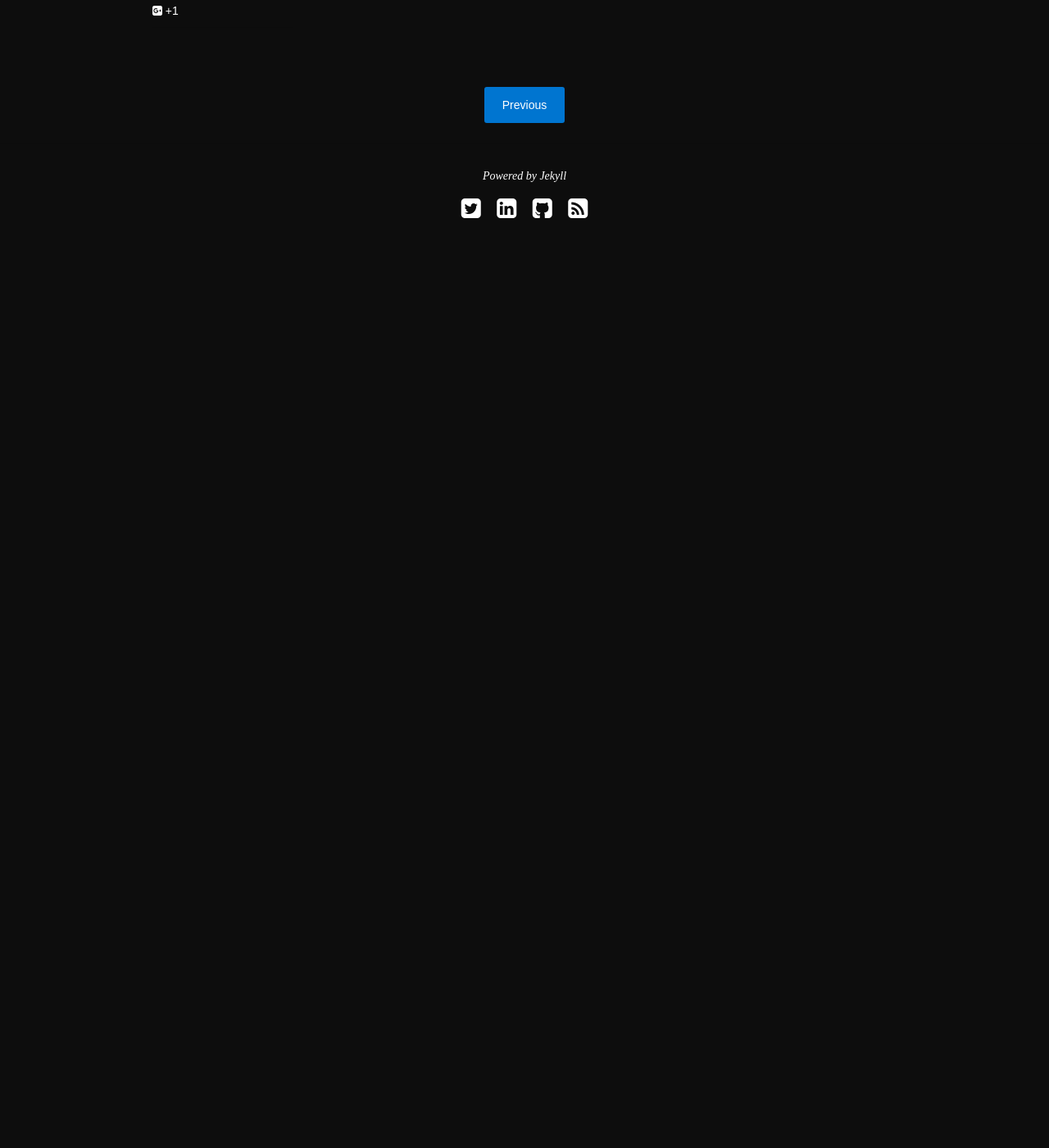
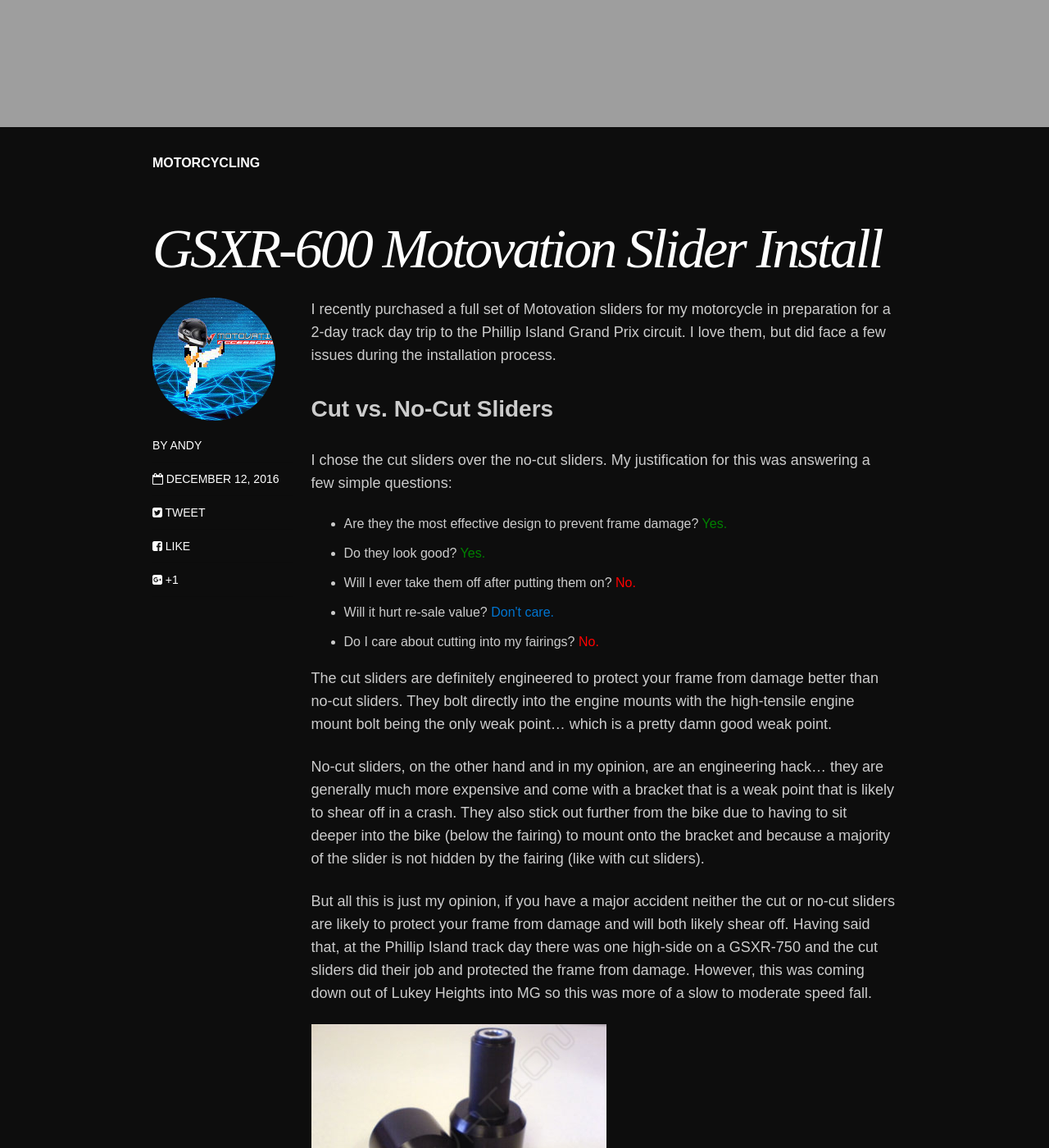
Before and after one commit to brooms/brooms.github.io, a Jekyll site: the page built from _posts/blog/2016-12-12-motovation-sliders.md, in a window 1280 px wide and 1400 px high, scrolled down 958 px. Shown: the whole window at 82% size. Built offline with Jekyll 4.4.1, drawn with Linux system fonts in a browser that asks for light colours; nearby versions of some CDN libraries; before the commit the page ends 1324 px from its top, so only the background shows below that; some of the changed text lies outside the part shown.

Commit message:
Modified slider install post

```diff
--- a/_posts/blog/2016-12-12-motovation-sliders.md
+++ b/_posts/blog/2016-12-12-motovation-sliders.md
@@ -8,10 +8,55 @@
 share: true
 tags: [motorcycling]
 image:
-  feature:
+  feature: slider_header.jpg
 ---
 
 I recently purchased a full set of Motovation sliders for my motorcycle in preparation for a 2-day track day trip to the Phillip Island Grand Prix circuit. I love them, but did face a few issues during the installation process.
 
+### Cut vs. No-Cut Sliders
 
-More to come...
+I chose the cut sliders over the no-cut sliders. My justification for this was answering a few simple questions:
+
+- Are they the most effective design to prevent frame damage? <font color="green" font-weight="bold">Yes.</font>
+- Do they look good? <font color="green" font-weight="bold">Yes.</font>
+- Will I ever take them off after putting them on? <font color="red" font-weight="bold">No.</font>
+- Will it hurt re-sale value? <font color="#0075d0" font-weight="bold">Don't care.</font>
+- Do I care about cutting into my fairings? <font color="red" font-weight="bold">No.</font>
+
+The cut sliders are definitely engineered to protect your frame from damage better than no-cut sliders. They bolt directly into the engine mounts with the high-tensile engine mount bolt being the only weak point... which is a pretty damn good weak point.
+
+No-cut sliders, on the other hand and in my opinion, are an engineering hack... they are generally much more expensive and come with a bracket that is a weak point that is likely to shear off in a crash. They also stick out further from the bike due to having to sit deeper into the bike (below the fairing) to mount onto the bracket and because a majority of the slider is not hidden by the fairing (like with cut sliders).
+
+But all this is just my opinion, if you have a major accident neither the cut or no-cut sliders are likely to protect your frame from damage and will both likely shear off. Having said that, at the Phillip Island track day there was one high-side on a GSXR-750 and the cut sliders did their job and protected the frame from damage. However, this was coming down out of Lukey Heights into MG so this was more of a slow to moderate speed fall.
+
+![alt text](../../images/gsxr600-sliders.jpg "Cut sliders from Motovation")
+
+The Motovation cut sliders are great, I bought them after reading lots of motorcycling forums with many people recommending them. They ship via express post for a moderate fee to Australia. It was fast and painless to get them. They look good and have a nice low-profile shape. Would I buy them again? Yes, most definitely. I actually purchased the Axle and Fork sliders too.
+
+### Installation
+
+#### Tools Required
+
+- Socket set (removal of stuff)
+- Screwdriver set (for fairing removal)
+- Hex key set (fairing and engine mount bolt removal)
+- 9mm drill head (for accurately marking the fairing)
+- Driver
+- Hole Saw Arbour
+- 32mm Hole Saw
+- Duct Tape
+- Retractable Utility Knife
+- Bottle Jack or Scissor Jack (for supporting the engine, preventing potential slipping when one engine mount bolt is out)
+- Blue Loctite (or similar)
+
+### Step 1: Right Fairing Removal
+
+### Step 2: Marking and Drilling The Hole
+
+### Step 3: Re-assembly
+
+### Step 4: Slider Installation
+
+### Step 5: Repeat for Left Side
+
+### Problems and Resolution
```
Also changed, not shown: images/gsxr600-sliders.jpg (added), 1 other file.
